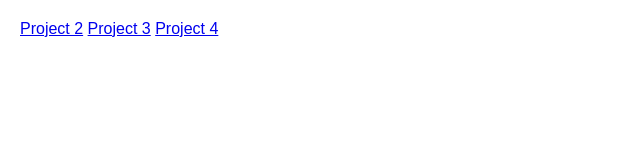
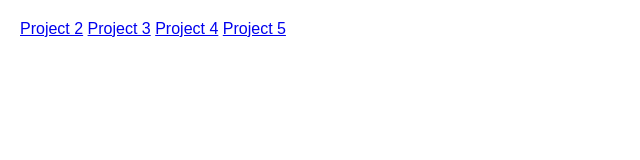
Before and after one commit to v-bharati/v-bharati.github.io, a plain HTML site: page index.html in a window 1280 px wide. Shown: the full height of the page, 0-640 px from the left. Drawn offline with Linux system fonts and the light colour scheme.

Commit message:
Update index.html

```diff
--- a/index.html
+++ b/index.html
@@ -13,5 +13,6 @@
     <a href="./2/index.html">Project 2</a>
     <a href="./3/index.html">Project 3</a>
     <a href="./4/index.html">Project 4</a>
+    <a href="./5/index.html">Project 5</a>
 </body>
 </html>
```
